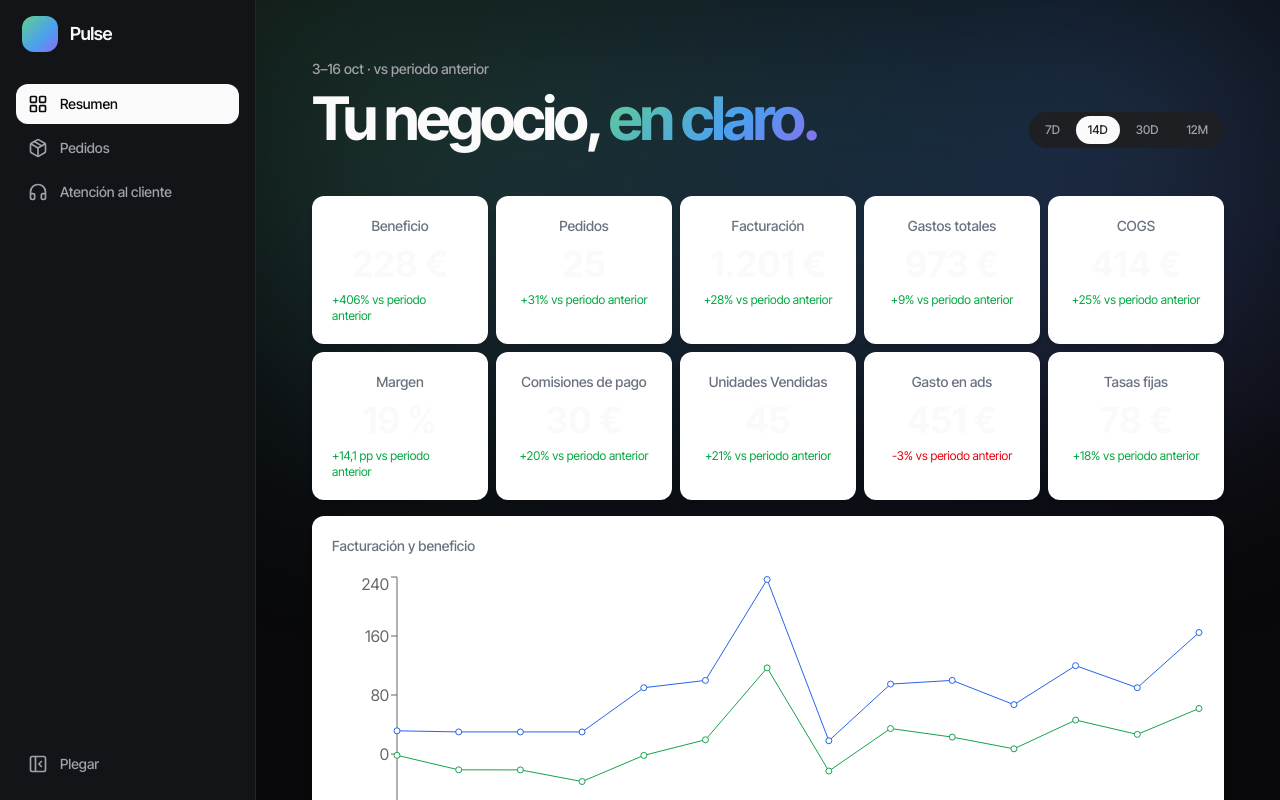
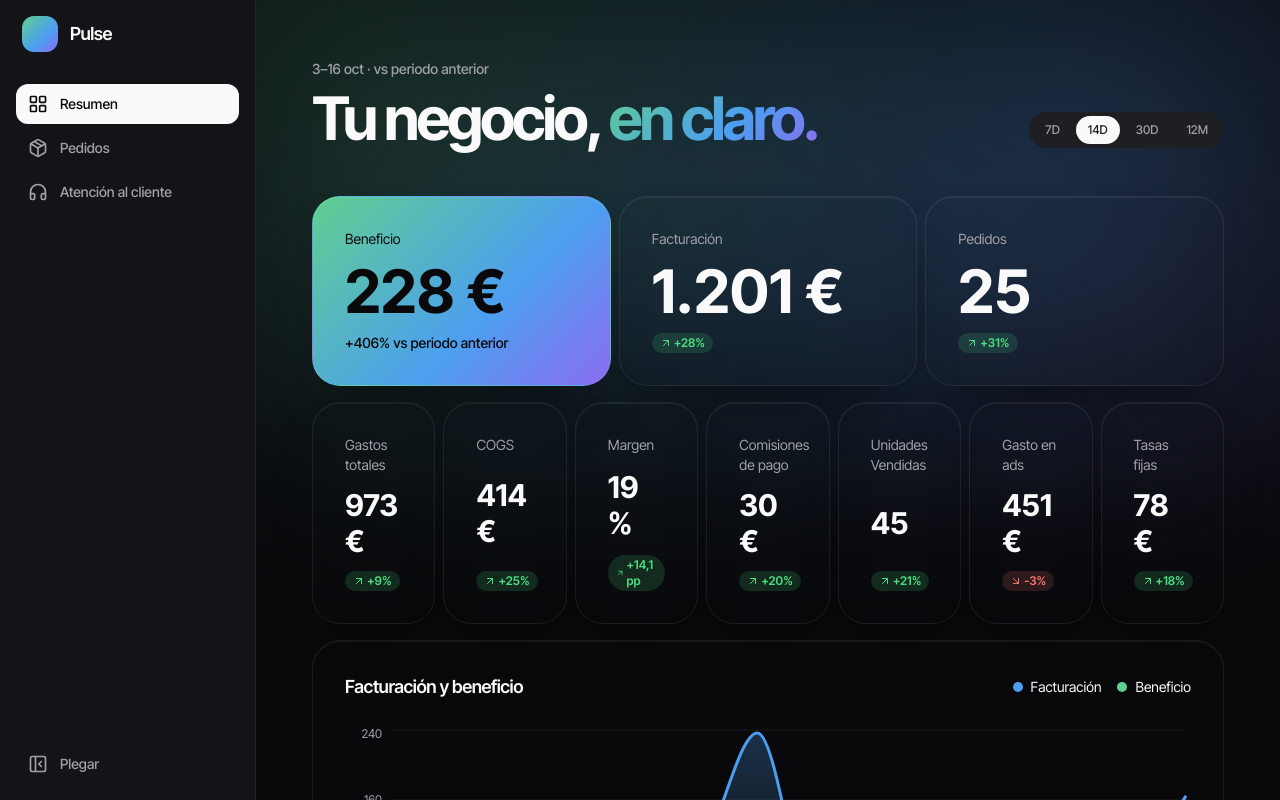
Before and after one commit to Danitaillefer/shop-panel, a React (Vite) app in the folder apps/web/: page / in a window 1280 px wide. Shown: the top 800 px of the page. Built offline with nearby package versions, Linux system fonts and the light colour scheme.

Commit message:
feat: redesign daily chart with smooth areas and custom legend

```diff
--- a/apps/web/src/components/DailyChart.tsx
+++ b/apps/web/src/components/DailyChart.tsx
@@ -1,30 +1,83 @@
-import type { DailyPoint } from "../lib/metrics";
-import {  Legend, Line, LineChart, ResponsiveContainer, Tooltip, XAxis, YAxis } from 'recharts';
-import { currencyFormatter, dateFormatter, shortDateFormatter } from "../lib/formatters";
+import { Area, AreaChart, CartesianGrid, ResponsiveContainer, Tooltip, XAxis, YAxis } from 'recharts'
+import type { DailyPoint } from '../lib/metrics'
+import { currencyFormatter, longDateFormatter, shortDateFormatter } from '../lib/formatters'
 
-
-export interface DailyChartProps{
-    data: DailyPoint[]
+interface DailyChartProps {
+  data: DailyPoint[]
 }
 
-export function DailyChart({data}: DailyChartProps){
-    return (
-        <div className="rounded-xl bg-white p-5 shadow-md">
-            <h2 className="mb-4 text-sm font-medium text-gray-500">Facturación y beneficio</h2>
-            <ResponsiveContainer width="100%" height={300}>
-                <LineChart data={data}>
-                    <XAxis dataKey="date" tickFormatter={(date) => shortDateFormatter.format(new Date(String(date)))} />
-                    <YAxis />
-                    <Line dataKey="revenue" name="Facturación" stroke="#2563eb" />
-                    <Line dataKey="profit" name="Beneficio" stroke="#16a34a" />
-                    <Tooltip
-                        formatter={ (value) => currencyFormatter.format(Number(value))}
-                        labelFormatter={ (date) => dateFormatter.format(new Date(String(date)))}
-                    />
-                    <Legend />
-                </LineChart>
-            </ResponsiveContainer>
+const SERIES = [
+  { key: 'revenue', label: 'Facturación', color: 'var(--color-brand-blue)' },
+  { key: 'profit', label: 'Beneficio', color: 'var(--color-brand-green)' },
+] as const
+
+export function DailyChart({ data }: DailyChartProps) {
+  return (
+    <div className="glass-card p-8">
+      {/* Cabecera: título y leyenda */}
+      <div className="flex flex-wrap items-center justify-between gap-4">
+        <h2 className="text-lg font-semibold tracking-tight">Facturación y beneficio</h2>
+        <div className="flex gap-4 text-sm">
+          {SERIES.map(({ key, label, color }) => (
+            <span key={key} className="flex items-center gap-2">
+              <span className="size-2.5 rounded-full" style={{ backgroundColor: color }} />
+              {label}
+            </span>
+          ))}
         </div>
-    )
+      </div>
 
+      {/* Gráfica */}
+      <div className="mt-6 h-80">
+        <ResponsiveContainer width="100%" height="100%">
+          <AreaChart data={data}>
+            <defs>
+              {SERIES.map(({ key, color }) => (
+                <linearGradient key={key} id={`gradient-${key}`} x1="0" y1="0" x2="0" y2="1">
+                  <stop offset="0%" stopColor={color} stopOpacity={0.45} />
+                  <stop offset="100%" stopColor={color} stopOpacity={0} />
+                </linearGradient>
+              ))}
+            </defs>
+
+            <CartesianGrid vertical={false} stroke="var(--color-border)" />
+            <XAxis
+              dataKey="date"
+              tickFormatter={(date) => shortDateFormatter.format(new Date(String(date)))}
+              tick={{ fill: 'var(--color-muted)', fontSize: 12 }}
+              axisLine={false}
+              tickLine={false}
+            />
+            <YAxis
+              width={40}
+              tick={{ fill: 'var(--color-muted)', fontSize: 12 }}
+              axisLine={false}
+              tickLine={false}
+            />
+            <Tooltip
+              formatter={(value) => currencyFormatter.format(Number(value))}
+              labelFormatter={(date) => longDateFormatter.format(new Date(String(date)))}
+              contentStyle={{
+                background: 'var(--color-surface)',
+                border: '1px solid var(--color-border)',
+                borderRadius: 16,
+              }}
+            />
+
+            {SERIES.map(({ key, label, color }) => (
+              <Area
+                key={key}
+                type="monotone"
+                dataKey={key}
+                name={label}
+                stroke={color}
+                strokeWidth={3}
+                fill={`url(#gradient-${key})`}
+              />
+            ))}
+          </AreaChart>
+        </ResponsiveContainer>
+      </div>
+    </div>
+  )
 }
--- a/apps/web/src/components/KpiCard.tsx
+++ b/apps/web/src/components/KpiCard.tsx
@@ -1,5 +1,8 @@
+import { ArrowDownRight, ArrowUpRight } from "lucide-react";
+
 type KpiFormat = 'currency' | 'percent' | 'decimal'
 type ChangeFormat = 'percent' | 'pp';
+type KpiVariant = 'featured' | 'small' | 'large'
 
 interface KpiCardProps {
     title: string;
@@ -7,26 +10,49 @@ interface KpiCardProps {
     change: number;
     format?: KpiFormat;
     changeFormat?: ChangeFormat;
+    variant?: KpiVariant;
 }
 
-export function KpiCard({title, value, change, format = 'currency', changeFormat = 'percent'}: KpiCardProps){
+const VARIANT_STYLES : Record<KpiVariant,  {card: string, value: string}> = {
+    featured: {card: 'bg-brand-gradient glass-card', value: 'text-6xl'},
+    small: {card: 'glass-card', value: 'text-3xl'},
+    large: {card: 'glass-card', value: 'text-6xl'},
+}
+
+export function KpiCard({title, value, change, format = 'currency', changeFormat = 'percent', variant = 'small'}: KpiCardProps){
     const isPositive = change >= 0
     const formattedValue = new Intl.NumberFormat('es-ES', {
         style:format,
         currency: 'EUR',
         useGrouping: 'always',
         maximumFractionDigits: format === 'percent' ? 1 : 0
-    }).format(value)
+    }).format(value).replaceAll('\u00A0', ' ')
     const formattedChangeNumber = new Intl.NumberFormat('es-ES', {
         maximumFractionDigits: changeFormat === 'percent' ? 0 : 1,
         signDisplay: 'exceptZero'
     }).format(change);
     const formattedChange = `${formattedChangeNumber}${changeFormat === 'percent' ? '%' : ' pp'}`;
+    const changeColor = variant === 'featured' ? '' : isPositive ? 'bg-positive/15 text-positive' : 'bg-negative/15 text-negative';
     return (
-        <div className="flex flex-col items-center shadow-md rounded-xl p-5 gap-2 bg-white">
-            <p className="text-sm font-medium text-gray-500">{title}</p>
-            <span className="text-4xl font-bold">{formattedValue}</span>
-            <span className={`text-xs ${isPositive ? 'text-green-600' : 'text-red-600'}`}>{formattedChange} vs periodo anterior</span>
+        <div className={`flex flex-col justify-between gap-3 ${VARIANT_STYLES[variant].card} p-8 ${variant==='featured' ? 'relative overflow-hidden text-background': ''}`}>
+            <p className={`text-sm  ${variant !== 'featured' ? 'text-muted': ''}`}>{title}</p>
+            <span className={`${VARIANT_STYLES[variant].value} font-bold`}>{formattedValue}</span>
+            {variant === 'featured' ? (
+                <span className="text-sm font-medium">{formattedChange} vs periodo anterior</span>
+            ): (
+            <span
+            className={`inline-flex items-center gap-0.5 self-start rounded-full px-2 py-0.5 text-xs font-semibold ${
+                changeColor
+                }`}
+                >
+            {isPositive ? (
+                <ArrowUpRight className="size-3" aria-hidden="true" />
+            ) : (
+                <ArrowDownRight className="size-3" aria-hidden="true" />
+            )}
+            {formattedChange}
+            </span>
+            )}
         </div>
     )
 }
--- a/apps/web/src/index.css
+++ b/apps/web/src/index.css
@@ -19,6 +19,16 @@
   --color-positive: #4ade80;
   --color-negative: #f87171;
   --gradient-brand: linear-gradient(135deg, var(--color-brand-green), var(--color-brand-blue) 60%, var(--color-brand-violet));
+  --gradient-card: linear-gradient(160deg, oklch(22% .008 260), oklch(17% .006 260));
+  --shadow-card: 0 1px 0 0 oklch(100% 0 0 / .06) inset, 0 30px 60px -30px oklch(0% 0 0 / .7);
+}
+
+@utility glass-card{
+  background: var(--gradien-card);
+  box-shadow: var(--shadow-card);
+  border: 1px solid var(--color-border);
+  border-radius: 1.75rem;
+  transition: transform .4s cubic-bezier(.2, .8, .2, 1), box-shadow .4s;
 }
 
 @utility bg-brand-gradient {
--- a/apps/web/src/lib/formatters.ts
+++ b/apps/web/src/lib/formatters.ts
@@ -14,3 +14,9 @@ export const shortDateFormatter = new Intl.DateTimeFormat('es-ES', {
     month: 'short',
     timeZone: 'UTC'
 })
+
+export const longDateFormatter = new Intl.DateTimeFormat('es-ES', {
+  day: 'numeric',
+  month: 'long',
+  timeZone: 'UTC',
+})
--- a/apps/web/src/pages/Dashboard.tsx
+++ b/apps/web/src/pages/Dashboard.tsx
@@ -44,10 +44,12 @@ function Dashboard() {
         </div>
         <PeriodSelector value={periodDays} onChange={setPeriodDays}/>
       </div>
-      <div className="grid grid-cols-1 md:grid-cols-2 lg:grid-cols-5 gap-2">
-      <KpiCard title="Beneficio" value={current.profit} change={change('profit')}/>
-      <KpiCard title="Pedidos" value={current.orderCount} change={change('orderCount')} format="decimal"/>
-      <KpiCard title="Facturación" value={current.revenue} change={change('revenue')} />
+      <div className="grid grid-cols-1 md:grid-cols-2 lg:grid-cols-3 gap-2">
+        <KpiCard title="Beneficio" value={current.profit} change={change('profit')} variant="featured"/>
+        <KpiCard title="Facturación" value={current.revenue} change={change('revenue')} variant="large"/>
+        <KpiCard title="Pedidos" value={current.orderCount} change={change('orderCount')} format="decimal" variant="large"/>
+      </div>
+      <div className="grid sm:grid-cols-2 md:grid-cols-4 xl:grid-cols-7 gap-2">
         <KpiCard title="Gastos totales" value={current.totalExpenses} change={change('totalExpenses')} />
         <KpiCard title="COGS" value={current.cogs} change={change('cogs')} />
         <KpiCard title="Margen" value={current.margin} change={pointsChange('margin')} format="percent" changeFormat="pp"/>
```
Lines whose indentation alone changed are shown as unchanged.
